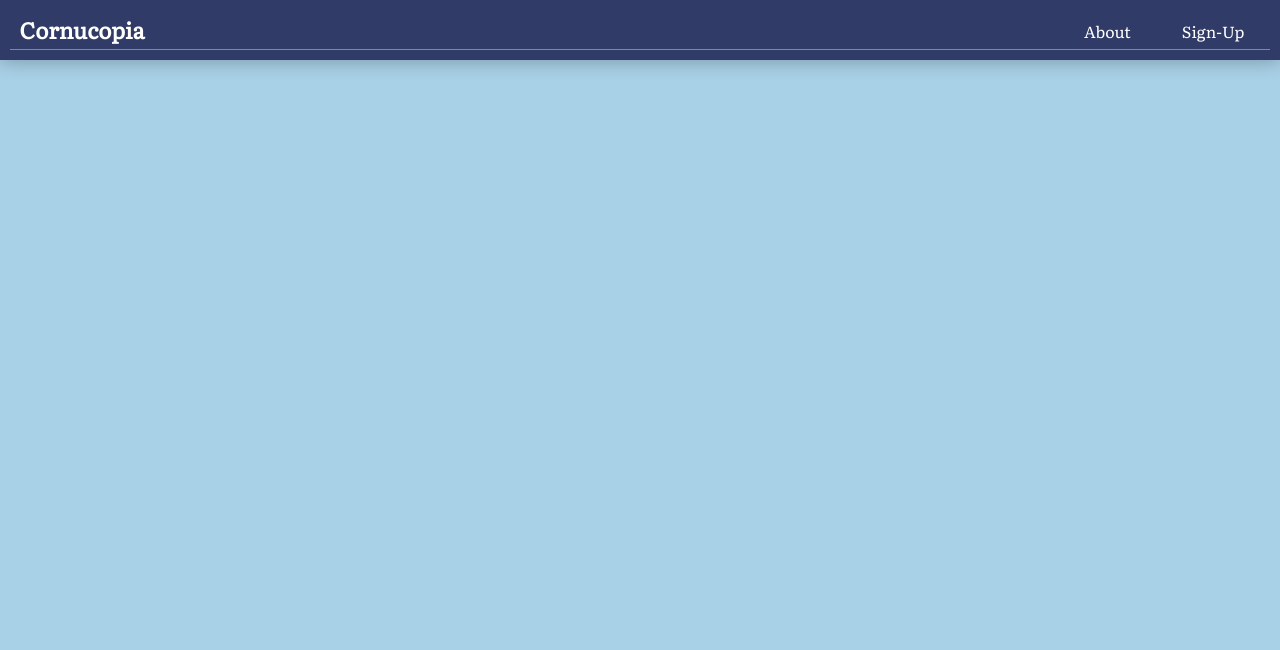
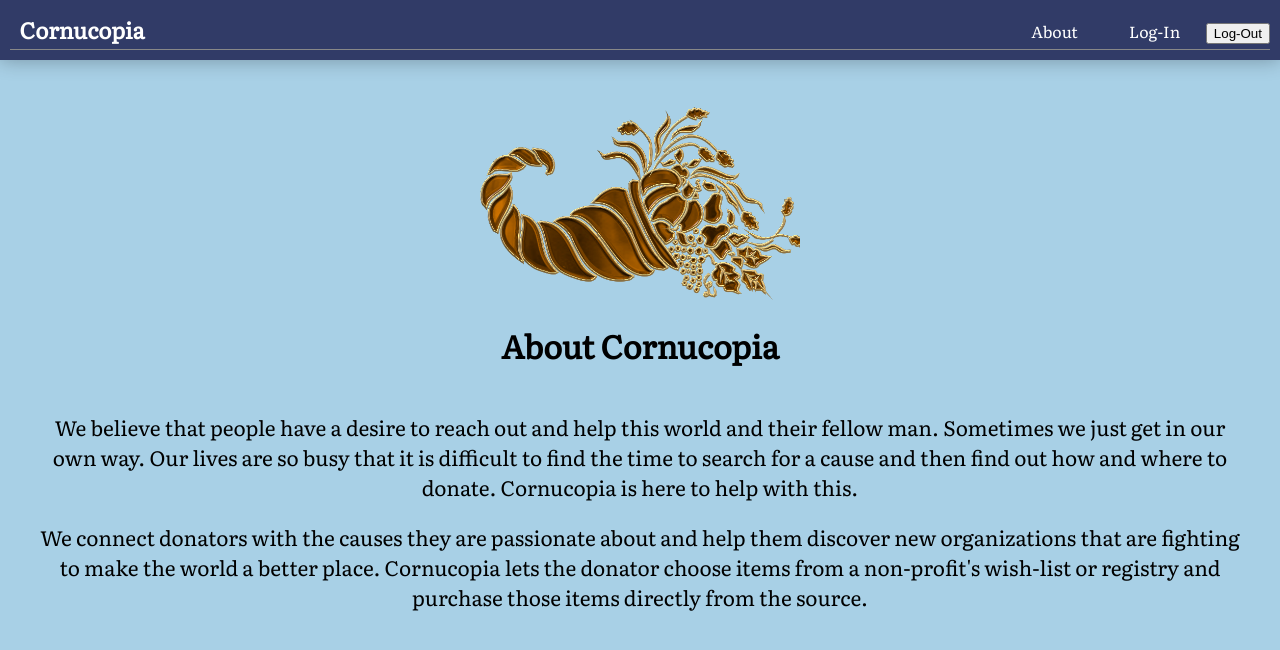
Before and after one commit to LizAitken/cornucopia, a React (Create React App) app in the folder cornucopia-react/: page / in a window 1280 px wide. Shown: the top 650 px of the page. Built offline with nearby package versions, Linux system fonts and the light colour scheme; no server answers.

Commit message:
logout feature

```diff
--- a/cornucopia-react/src/App.js
+++ b/cornucopia-react/src/App.js
@@ -18,7 +18,7 @@ import './App.css';
 const routesArray = [
   { linkRoute: '/home', linkName: 'Cornupcopia' },
   { linkRoute: '/non-profit/sign-up', linkName: 'Non-Profit?'},
-  { linkRoute: '/user-sign-up', linkName: 'Sign-Up'}
+  { linkRoute: '/ngo-login', linkName: 'Log-In'}
 ]
 
 
@@ -63,7 +63,8 @@ class App extends Component {
     // console.log('stored item: ', storedItem);
   }
 
-  handleLogoutState = () => {
+  handleLogoutState = (e) => {
+    e.preventDefault();
     window.sessionStorage.clear();
     console.log("logout handler");
   }
@@ -75,7 +76,6 @@ class App extends Component {
       items: data
     });
   };
-
 
   loadData = async () => {
     const url = `http://localhost:3000/donations/all`;
@@ -94,7 +94,7 @@ class App extends Component {
     return (
       <Router>
           <div className="App">
-            <MainNav routes={routesArray}/>
+            <MainNav routes={routesArray} handleLogoutState={(e) => this.handleLogoutState}/>
             {loggedInStatus === 'true' ?
               <div className='total-wrap'>
                 <Route path='/' exact render={About}/>
@@ -109,6 +109,9 @@ class App extends Component {
               :
                 <>
                   <Route path="/ngo-login" render={(props) => (<NGOLogin {...props} user={this.state} loggingInTest={this.loggedInStatus} handleLoginState={this.handleLoginState}/>)} />
+                  <Route path="/non-profit/sign-up" component={NGOSignup} />
+                  <Route path="/user-sign-up" component={UserSignup} />
+                  <Route path='/' exact render={About}/>
                 </>
             }
           </div>
--- a/cornucopia-react/src/components/mainNav.js
+++ b/cornucopia-react/src/components/mainNav.js
@@ -1,9 +1,8 @@
 import React from "react";
-import PropTypes from 'prop-types';
 import { NavLink } from "react-router-dom";
 import '../styles/mainNav.css';
 
-const MainNav = () => {
+const MainNav = (props) => {
 
     return (
         <nav className='nav-bar'>
@@ -12,7 +11,8 @@ const MainNav = () => {
                     <NavLink to={'/home'} className='home-link'>Cornucopia</NavLink>
                     <div>
                         <NavLink to={'/'} className='signup-link'>About</NavLink>
-                        <NavLink to={'/user-sign-up'} className='signup-link'>Sign-Up</NavLink>
+                        <NavLink to={'/ngo-login'} className='signup-link'>Log-In</NavLink>
+                        <button onClick={props.handleLogoutState()}>Log-Out</button>
                     </div>
                 </li>
           </ul>
@@ -21,7 +21,3 @@ const MainNav = () => {
 };
 
 export default MainNav;
-
-MainNav.propTypes = {
-    routes: PropTypes.array
-};
--- a/cornucopia-react/src/components/ngoLogin.js
+++ b/cornucopia-react/src/components/ngoLogin.js
@@ -49,7 +49,8 @@ class NGOLogin extends Component {
         e.preventDefault();
         const newInfo = this.state;
         const url = `http://localhost:3000/non-profit/log-in`;
-        this.setRedirect();
+        this.setRedirect()
+        this.renderRedirect();
 
         try {
             const response = await fetch(url, {
```
